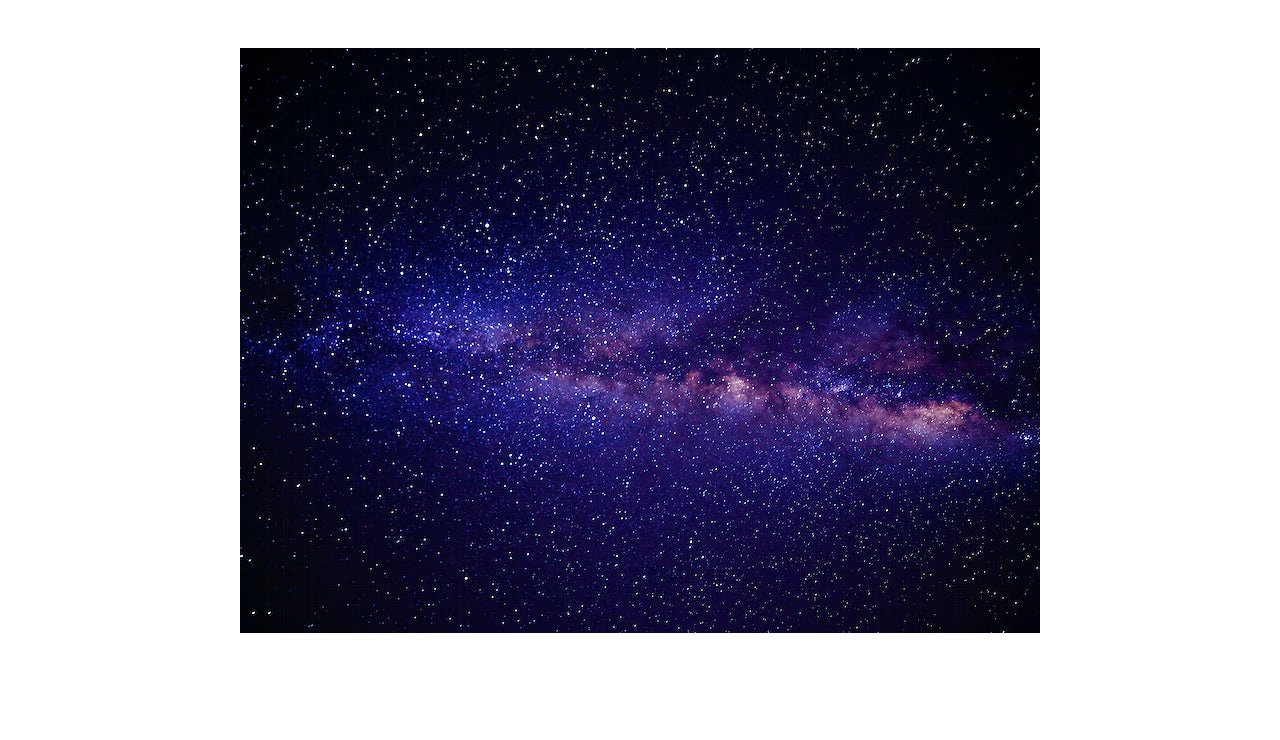
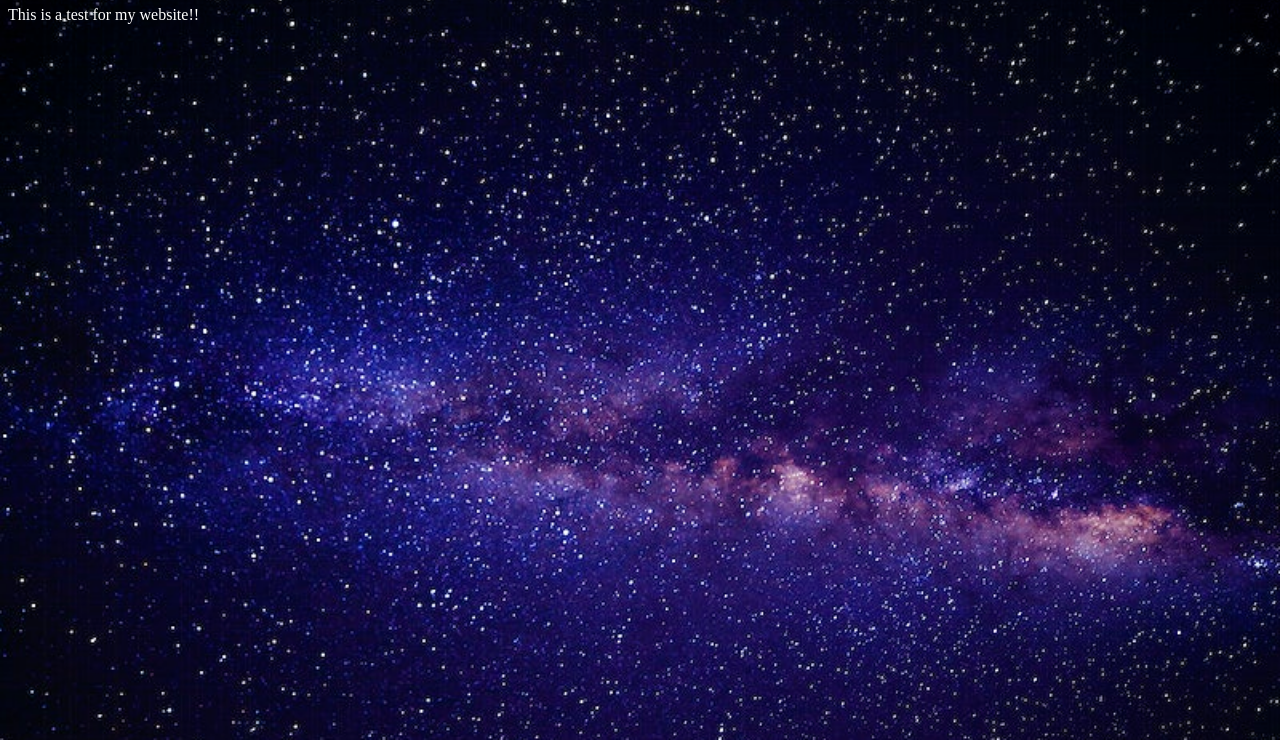
Before and after one commit to jinx2233/website, a plain HTML site: page index.html in a window 1280 px wide. Shown: the part 60-800 px from the top of the page. Drawn offline with Linux system fonts and the light colour scheme.

Commit message:
Background fix

```diff
--- a/index.html
+++ b/index.html
@@ -5,8 +5,9 @@
 <style>
     body {
       background-image: url('Galaxy.jpg');
-      background-position: center;
       background-repeat: no-repeat;
+      background-attachment: fixed;
+  background-size: cover;
     }
     </style>
 <body>
```
